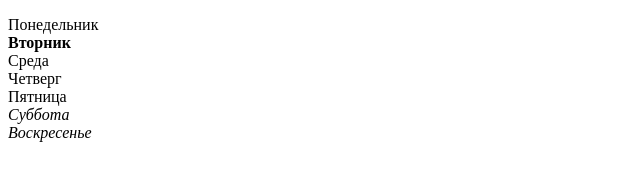
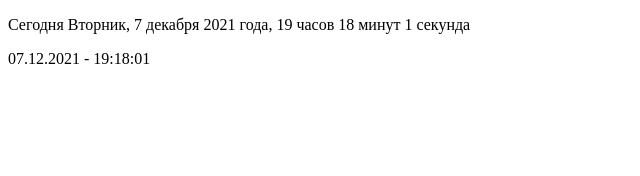
Before and after one commit to AnastasiyaHaidanovich/glo-js-complicated, a plain HTML site: page index.html in a window 1280 px wide. Shown: the whole page, without its empty margins (0-640 px from the left). Drawn offline with Linux system fonts and the light colour scheme.

Commit message:
add: complete task

```diff
--- a/index.html
+++ b/index.html
@@ -4,10 +4,11 @@
     <meta charset="UTF-8">
     <meta http-equiv="X-UA-Compatible" content="IE=edge">
     <meta name="viewport" content="width=device-width, initial-scale=1.0">
-    <title>Seventh complicated lesson</title>
+    <title>Ninth complicated lesson</title>
 </head>
 <body>
-    <p class="weeksdays"></p>
+    <p class="today"></p>
+    <p class="short"></p>
     <script src="./script.js"></script>
 </body>
 </html>
--- a/script.js
+++ b/script.js
@@ -1,14 +1,76 @@
 let week = ["Понедельник", "Вторник", "Среда", "Четверг", "Пятница", "Суббота", "Воскресенье"];
-let weekdays = document.querySelector(".weekdays");
-let today = new Date();
+let month = ["января", "февраля", "марта", "апреля", "мая", "июня",
+ "июля", "августа", "сентября", "октября", "ноября", "декабря"];
+let today = document.querySelector(".today");
+let short = document.querySelector(".short");
 
-for (let i = 0; i < week.length; i++){
-    let point = week[i];
-    if (today.getDay() == i+1){
-        point = "<b>" + point + "</b>";
+let hour, minute, second;
+
+
+function wrightRightHour(elem){
+    if (elem == 1 || elem == 21){
+        hour = " час ";
+        return elem;
+    } else if (elem >= 2 && elem <= 4 || elem >= 22){
+        hour = " часа ";
+        return elem;
+    } else if (elem >= 5 && elem <= 20){
+        hour = " часов ";
+        return elem;
     }
-    if (i == 5 || i == 6){
-        point = "<i>" + point + "</i>";
+}
+
+function wrightRightMinute(elem){
+    if (elem % 10 == 1 && elem !== 11){
+        minute = " минута ";
+        return elem;
+    } else if (elem % 10 >= 2 && elem % 10 <= 4){
+        minute = " минуты ";
+        return elem;
+    } else if (elem >= 11 && elem % 10 <= 20){
+        minute = " минут ";
+        return elem;
+    } else {
+        minute = " минут ";
+        return elem;
     }
-    document.body.innerHTML += point + "</br>";
 }
+
+function wrightRightSecond(elem){
+    if (elem % 10 == 1 && elem !== 11){
+        second = " секунда ";
+        return elem;
+    } else if (elem % 10 >= 2 && elem % 10 <= 4 ){
+        second = " секунды ";
+        return elem;
+    } else if (elem >= 11 && elem % 10 <= 20){
+        second = " секунд ";
+        return elem;
+    }  else {
+        second = " секунд ";
+        return elem;
+    }
+}
+
+function zeroPlus(elem){
+    if (elem < 10){
+        elem= "0" + elem;
+        return elem;
+    } else {
+        return elem;
+    }
+}
+
+function wrightDate() {
+    let todayDate = new Date();
+    today.innerHTML = "Сегодня " + week[todayDate.getDay()-1] +", " +
+    todayDate.getDate() + " " + month[todayDate.getMonth()] + " " + todayDate.getFullYear() +
+    " года, " + wrightRightHour(todayDate.getHours()) + hour + wrightRightMinute(todayDate.getMinutes()) +
+    minute + wrightRightSecond(todayDate.getSeconds()) + second;
+
+    short.innerHTML = zeroPlus(todayDate.getDate()) + "." + (todayDate.getMonth()+1) + "." +
+    todayDate.getFullYear() + " - " + zeroPlus(todayDate.getHours()) + ":" +
+    zeroPlus(todayDate.getMinutes()) + ":" + zeroPlus(todayDate.getSeconds());
+}
+
+window.setInterval(() => wrightDate(), 1000);
```
